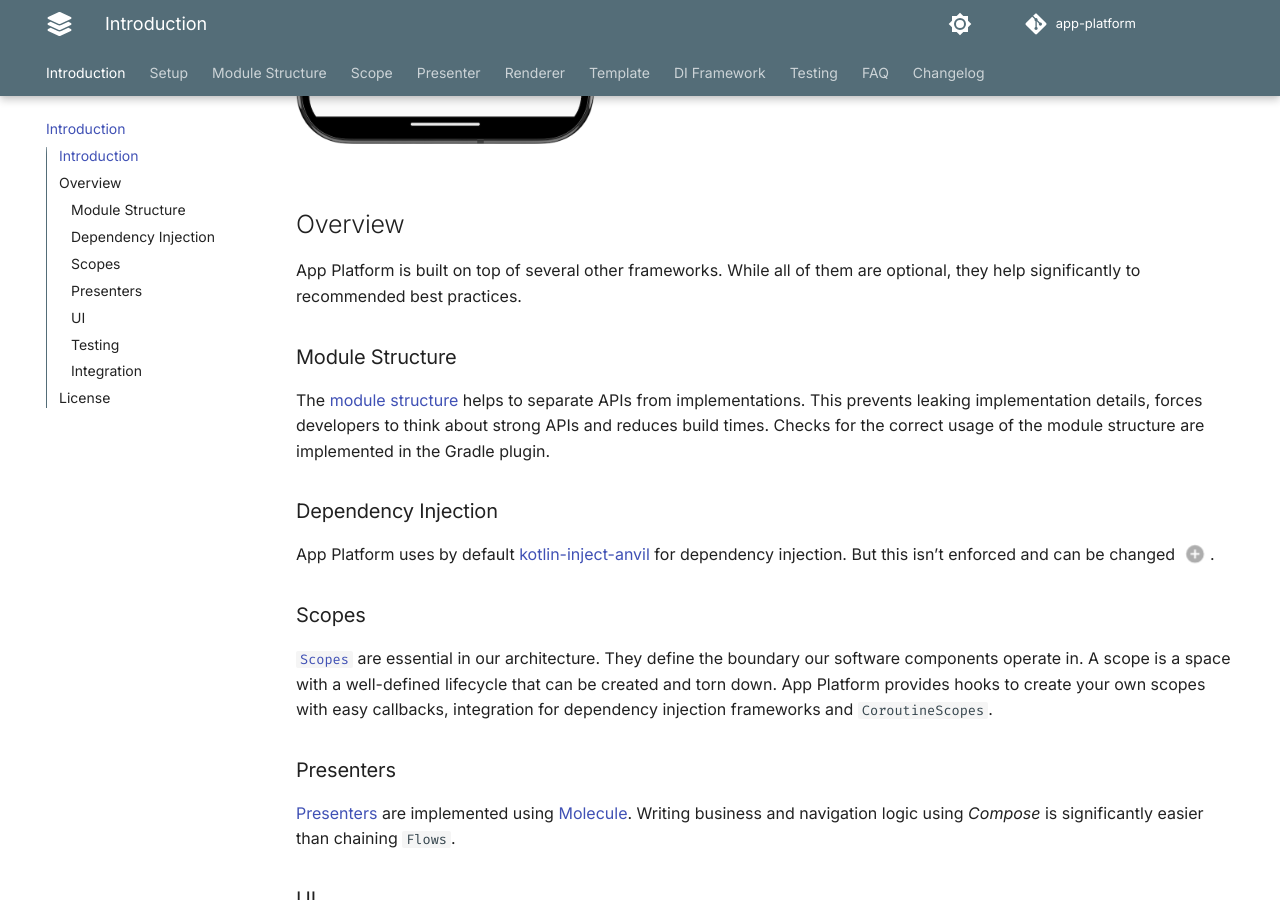
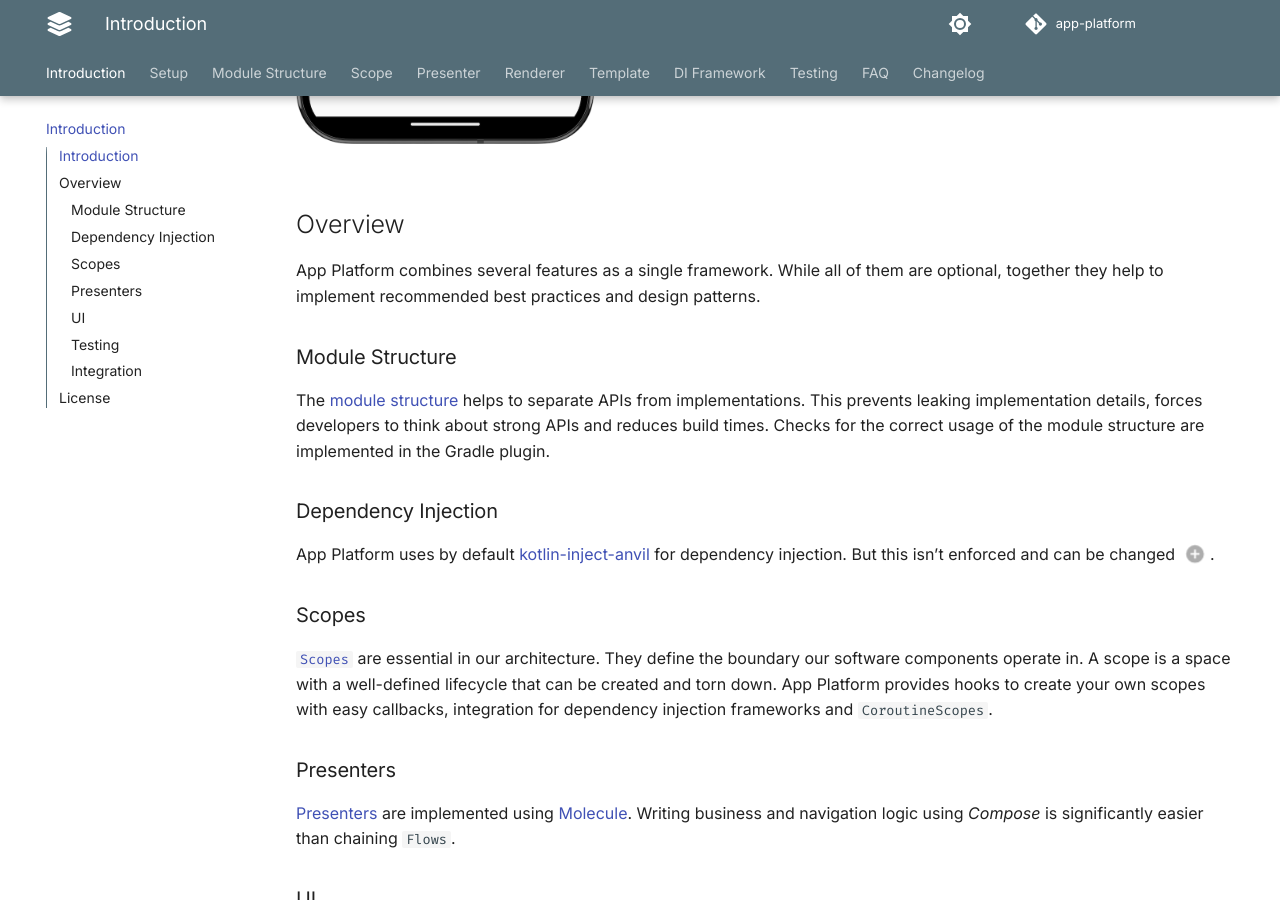
Before and after one commit to dayanruben/app-platform, an MkDocs documentation site: the page built from docs/index.md, in a window 1280 px wide and 900 px high, scrolled down 1062 px. Built offline with MkDocs 1.6.1 and Material for MkDocs 9.7.7, drawn with Linux system fonts in a browser that asks for light colours; comment, search, counter and statistics services are not loaded.

Commit message:
Update documentation.

```diff
--- a/docs/index.md
+++ b/docs/index.md
@@ -35,8 +35,8 @@
 
 ## Overview
 
-App Platform is built on top of several other frameworks. While all of them are optional, they help significantly
-to recommended best practices.
+App Platform combines several features as a single framework. While all of them are optional, together they help
+to implement recommended best practices and design patterns.
 
 ### Module Structure
 
```
